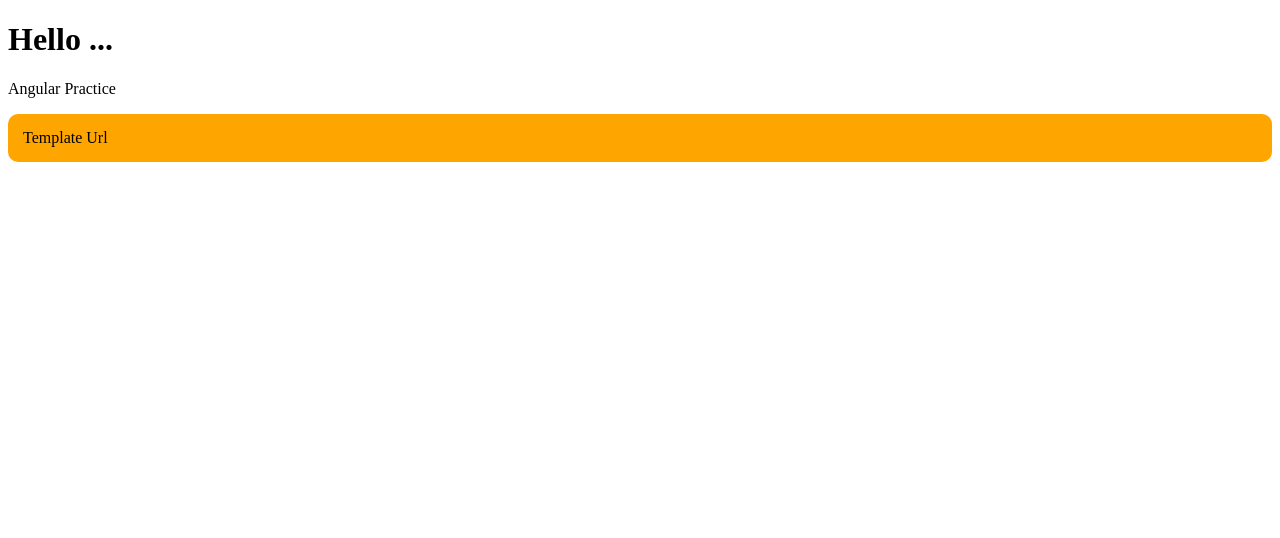
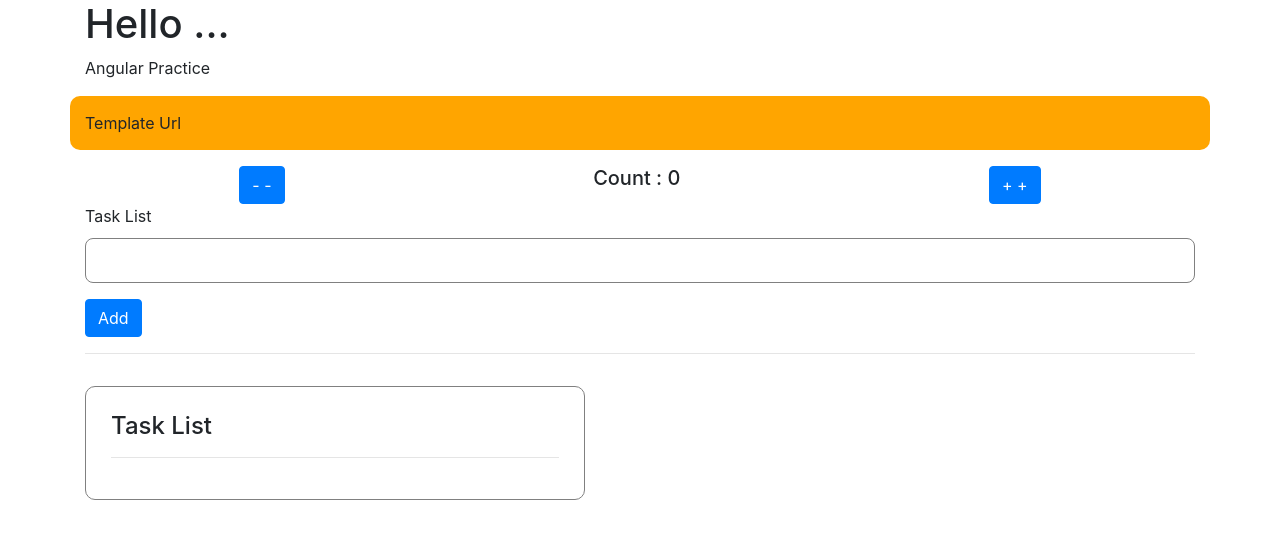
Before and after one commit to hadiyalajay/angular_practice, an Angular app: page / in a window 1280 px wide. Shown: the top 538 px of the page. Built offline with nearby package versions, Linux system fonts and the light colour scheme.

Commit message:
- index -  style .css

```diff
--- a/src/app/app.component.html
+++ b/src/app/app.component.html
@@ -1,3 +1,7 @@
-<h1> Hello ... </h1>
-<span>{{title}}</span>
+<div class="container">
+    <h1> Hello ... </h1>
+    <p>{{title}}</p>
+</div>
 <app-template></app-template>
+<app-counter></app-counter>
+<app-to-do-list></app-to-do-list>
--- a/src/app/core/components/template/template.component.html
+++ b/src/app/core/components/template/template.component.html
@@ -1 +1 @@
-<p>Template Url</p>
+<p class="container"> Template Url </p>
--- a/src/app/core/components/template/template.component.ts
+++ b/src/app/core/components/template/template.component.ts
@@ -3,7 +3,7 @@ import { Component } from '@angular/core';
 @Component({
   selector: 'app-template',
   templateUrl: './template.component.html',
-  // template:`<p>Template</p>`,
+  // template:`<p class="container">Template</p>`,
   styleUrls: ['./template.component.scss'],
   // styles:[`
   // p
--- /dev/null
+++ b/src/app/pages/public/counter/counter.component.html
@@ -0,0 +1,11 @@
+<div class="container">
+    <div class="d-flex justify-content-around">
+        <div>
+            <button type="button" class="btn btn-primary" (click)="counter('minus')">- -</button>
+        </div>
+        <h5>Count : {{count}}</h5>
+        <div>
+            <button type="button" class="btn btn-primary" (click)="counter('add')">+ +</button>
+        </div>
+    </div>
+</div>
--- /dev/null
+++ b/src/app/pages/public/counter/counter.component.ts
@@ -0,0 +1,14 @@
+import { Component } from '@angular/core';
+
+@Component({
+  selector: 'app-counter',
+  templateUrl: './counter.component.html',
+  styleUrls: ['./counter.component.scss'],
+})
+export class CounterComponent {
+  count: any = 0;
+
+  counter(type: string) {
+    type === 'add' ? this.count++ : this.count--;
+  }
+}
--- /dev/null
+++ b/src/app/pages/public/to-do-list/to-do-list.component.html
@@ -0,0 +1,30 @@
+<div class="container">
+    <form [formGroup]="listForm" (ngSubmit)="submit()">
+        <div class="form-group">
+            <label class="label">Task List</label>
+            <input type="text" class="form-control input" formControlName="task">
+        </div>
+        <button type="submit" class="btn btn-primary"> Add </button>
+    </form>
+
+    <hr>
+
+
+    <div>
+        <div class="pt-3 mb-3">
+            <div class="card">
+                <div class="card-body">
+                    <h4 class="card-title">Task List</h4>
+                    <hr>
+                    <div *ngFor="let list of  listOfTask;let ind=index">
+                        <div class="d-flex justify-content-between mb-2">
+                            <h5> {{ ind + 1 }} . {{ list }} </h5>
+                            <div>
+                                <button type="button" class="btn btn-primary" (click)="delete(ind)"> Remove </button>
+                            </div>
+                        </div>
+                    </div>
+                </div>
+            </div>
+        </div>
+    </div>
--- /dev/null
+++ b/src/app/pages/public/to-do-list/to-do-list.component.ts
@@ -0,0 +1,27 @@
+import { Component } from '@angular/core';
+import { FormControl, FormGroup } from '@angular/forms';
+
+@Component({
+  selector: 'app-to-do-list',
+  templateUrl: './to-do-list.component.html',
+  styleUrls: ['./to-do-list.component.scss'],
+})
+export class ToDoListComponent {
+  listOfTask: any[] = [];
+
+  listForm: FormGroup;
+
+  constructor() {
+    this.listForm = new FormGroup({
+      task: new FormControl(''),
+    });
+  }
+
+  submit() {
+    this.listOfTask.push(this.listForm.value.task);
+  }
+
+  delete(indexNumber: number) {
+    this.listOfTask.splice(indexNumber, 1);
+  }
+}
--- a/src/index.html
+++ b/src/index.html
@@ -1,13 +1,18 @@
 <!doctype html>
 <html lang="en">
+
 <head>
   <meta charset="utf-8">
   <title>Angular_Practice</title>
   <base href="/">
   <meta name="viewport" content="width=device-width, initial-scale=1">
   <link rel="icon" type="image/x-icon" href="favicon.ico">
+  <link rel="stylesheet" href="https://cdn.jsdelivr.net/npm/bootstrap@4.4.1/dist/css/bootstrap.min.css"
+    integrity="sha384-Vkoo8x4CGsO3+Hhxv8T/Q5PaXtkKtu6ug5TOeNV6gBiFeWPGFN9MuhOf23Q9Ifjh" crossorigin="anonymous">
 </head>
+
 <body>
   <app-root></app-root>
 </body>
+
 </html>
--- a/src/styles.scss
+++ b/src/styles.scss
@@ -1 +1,31 @@
 /* You can add global styles to this file, and also import other style files */
+* {
+  box-sizing: border-box;
+  padding: 0;
+  margin: 0;
+}
+
+.container {
+  width: 100%;
+}
+
+form {
+  label {
+    width: 100%;
+    display: block;
+    margin-bottom: 0.625rem;
+  }
+
+  .input {
+    height: 45px;
+    border-radius: 8px;
+    border: 1px solid grey;
+  }
+}
+
+.card {
+  border: 1px solid grey;
+  border-radius: 10px;
+  padding: 5px;
+  width: 500px;
+}
```
Also changed, not shown: src/app/app.module.ts (+8 -2 lines), src/app/pages/public/counter/counter.component.scss (added), src/app/pages/public/to-do-list/to-do-list.component.scss (added), 2 other files (tests, documents, lock files or other folders).
